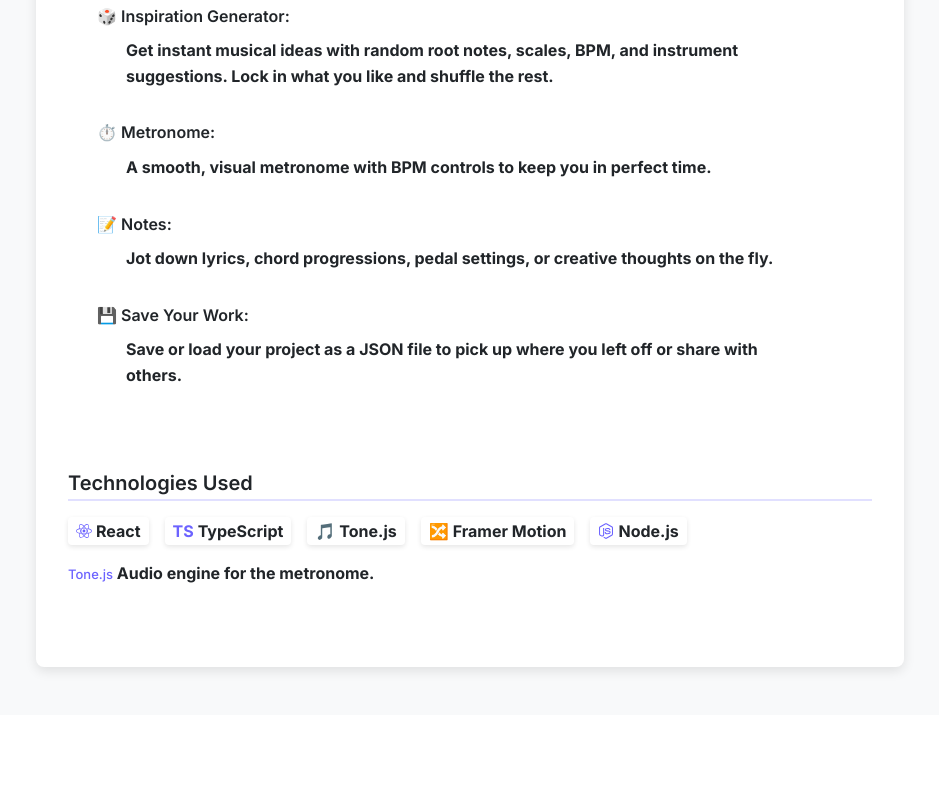
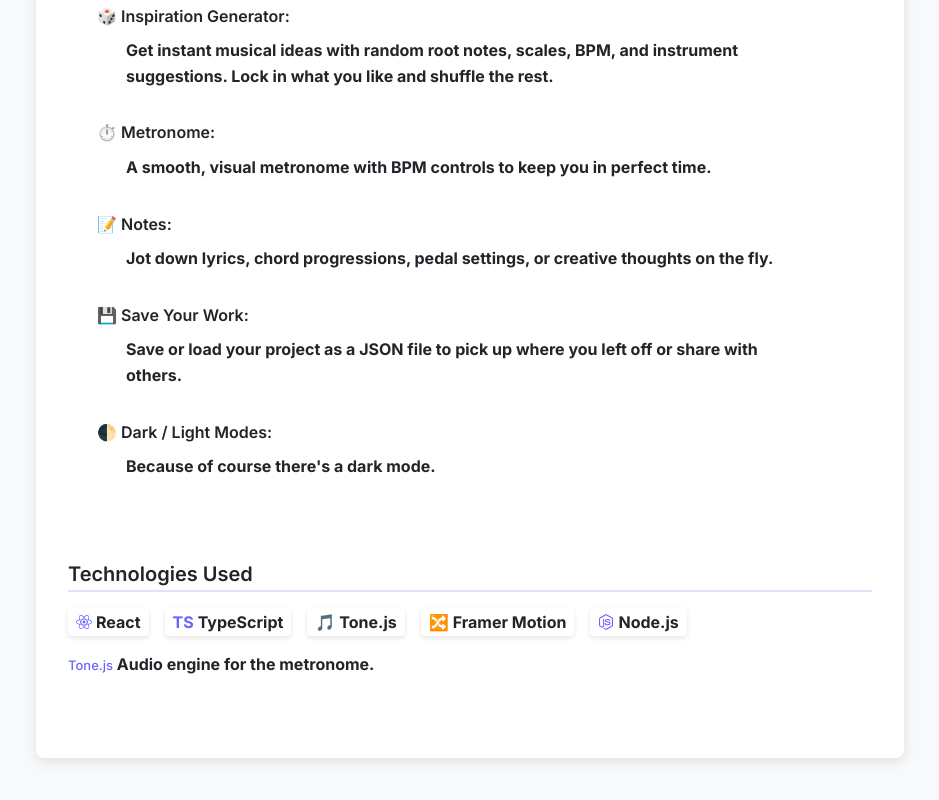
Before and after one commit to fxcircus/music-tools-studio, a React (Create React App) app: page /about in a window 1280 px wide. Shown: the part 587-1387 px from the top of the page, without its empty margins (170-1109 px from the left). Before the commit the page ends 1302 px from the top, so only its background shows below. Built offline with nearby package versions, Linux system fonts and the light colour scheme.

Commit message:
Add Dark/Light mode information to README and About page

```diff
--- a/src/pages/About/About.tsx
+++ b/src/pages/About/About.tsx
@@ -178,6 +178,12 @@ const AboutPage = () => {
                 <ListItem>Save or load your project as a JSON file to pick up where you left off or share with others.</ListItem>
               </NestedList>
             </ListItem>
+            <ListItem>
+              <Strong>🌓 Dark / Light Modes:</Strong>
+              <NestedList>
+                <ListItem>Because of course there's a dark mode.</ListItem>
+              </NestedList>
+            </ListItem>
           </List>
         </Section>
 
```
Also changed, not shown: 1 other file (tests, documents, lock files or other folders).
